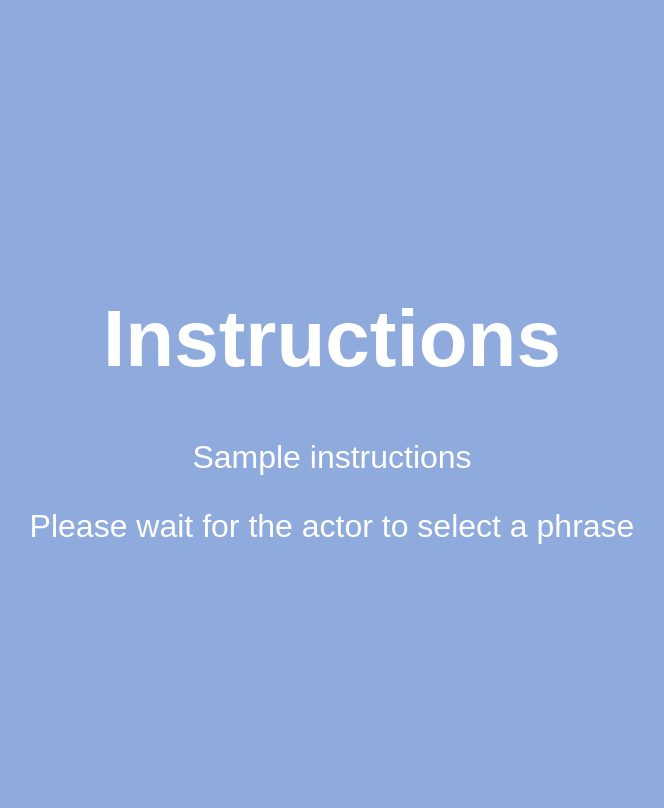
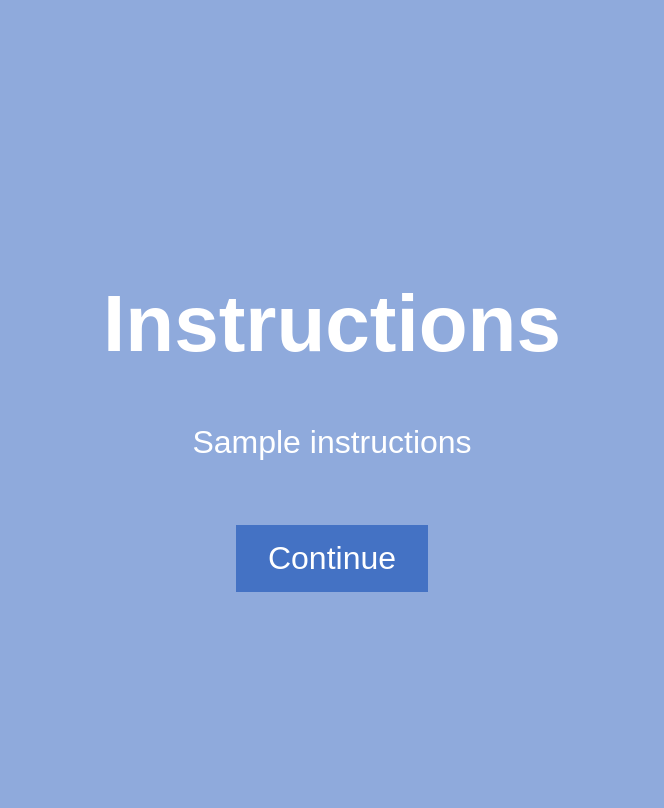
Before and after one commit to ElliotAOram/GhostPyramid, a Django app: template charades/templates/instructions.html in a window 1280 px wide. Shown: the whole page, without its empty margins (316-980 px from the left). Run offline with Django 3.2, Linux system fonts and the light colour scheme; the template is opened without the code that fills it: most values are stand-ins (such as "Sample title", 1, 10 or a date in 2020).

Commit message:
Update instructions test + template to match design change
This will require additional update for ensure the button leads to the correct loaction for the viewer when clicked

Refs #54

```diff
--- a/charades/templates/instructions.html
+++ b/charades/templates/instructions.html
@@ -4,15 +4,14 @@
         <h1 class="page_title">Instructions</h1>
         <p id='instruction_para'>{{instructions}}</p>
 
-        {% if actor %}
-        <form id='phrase_selection' action="/select_phrase/">
-            <input type="submit" id='phrase_selection_button'
-                   class="standard_button"
-                   name="continue" value="Continue to phrase selection">
+        <!--TODO: Replace with outbound url name-->
+        <form id='instructions_cont' action={% if actor %}
+        "/select_phrase/">
+        {% else %}
+        "/{{viewer_num}}/guess/">
+        {% endif %}
+            <input type="submit" id='continue_button' class="standard_button" value="Continue">
         </form>
-        {% else %}
-        <p id='please_wait_para'>Please wait for the actor to select a phrase</p>
-        {% endif %}
     </div>
 </body>
 </html>
```
Also changed, not shown: charades/charades/test/test_instructions.py (+15 -19 lines).
